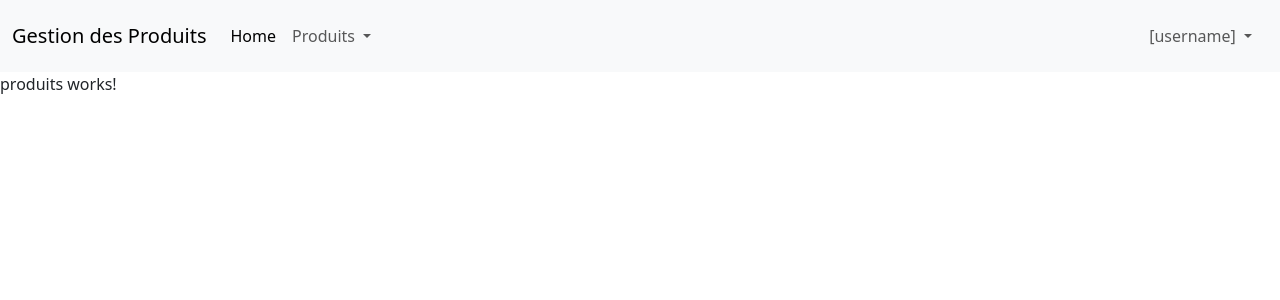
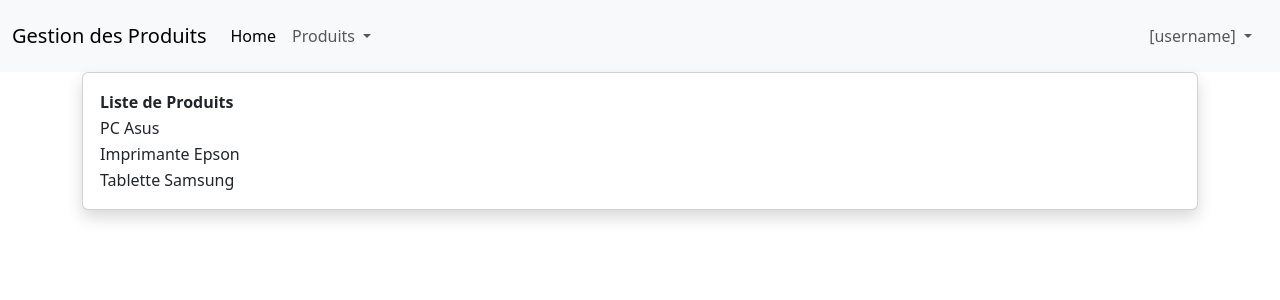
Before and after one commit to ErenYea9er69/Angular, an Angular app: page /produits in a window 1280 px wide. Shown: the top 300 px of the page. Built offline with nearby package versions, Linux system fonts and the light colour scheme.

Commit message:
liste des produits aff

```diff
--- a/src/app/add-produit/add-produit.ts
+++ b/src/app/add-produit/add-produit.ts
@@ -4,7 +4,6 @@
   selector: 'app-add-produit',
   imports: [],
   templateUrl: './add-produit.html',
-  styleUrl: './add-produit.css'
 })
 export class AddProduit {
 
--- a/src/app/app.routes.ts
+++ b/src/app/app.routes.ts
@@ -5,7 +5,9 @@
 
 export const routes: Routes = [
     {path: "produits", component : ProduitsComponent},
-    {path: "add-produit", component : AddProduitComponent}
+    {path: "add-produit", component : AddProduitComponent},
+    {path: "", redirectTo: "produits", pathMatch: "full"}
+
 
 
 ];
--- a/src/app/produits/produits.html
+++ b/src/app/produits/produits.html
@@ -1 +1,18 @@
-<p>produits works!</p>
+<div class="container">
+    <div class="card shadow mb-4">
+        <div class="card-body">
+            <table>
+                <thead>
+                    <tr>
+                        <th>Liste de Produits</th>
+                    </tr>
+                </thead>
+                <tbody *ngFor="let produit of produits">
+                    <tr>
+                        <td>{{produit}}</td>
+                    </tr>
+                </tbody>
+            </table>
+        </div>
+    </div>
+</div>
--- a/src/app/produits/produits.ts
+++ b/src/app/produits/produits.ts
@@ -1,10 +1,17 @@
+import { CommonModule } from '@angular/common';
 import { Component } from '@angular/core';
 
 @Component({
   selector: 'app-produits',
-  imports: [],
+  imports: [CommonModule],
   templateUrl: './produits.html',
 })
 export class Produits {
+  produits : string[];
+  constructor() {
+  this.produits = ["PC Asus", "Imprimante Epson", "Tablette Samsung"];
+}
+
+
 
 }
```
Also changed, not shown: src/app/add-produit/add-produit.css (deleted), 1 other file (tests, documents, lock files or other folders).
